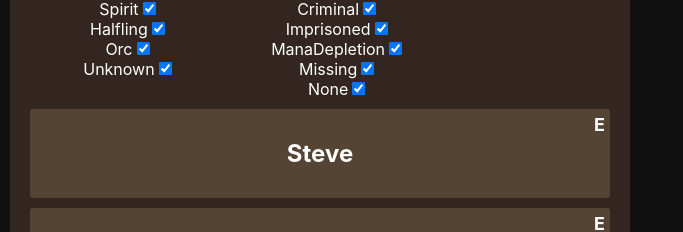
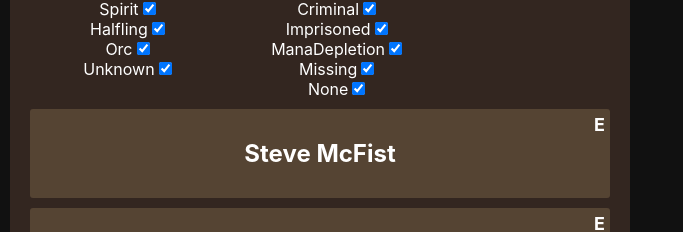
Before and after one commit to claytonweller/fantasy, a React (Create React App) app: page / in a window 1280 px wide. Shown: the part 5470-5702 px from the top of the page, without its empty margins (0-683 px from the left). Built offline with nearby package versions, Linux system fonts and the light colour scheme.

Commit message:
Starting to sign up adv for week4 quests

```diff
--- a/src/data/raw/adventurers.ts
+++ b/src/data/raw/adventurers.ts
@@ -91,6 +91,12 @@ export const rawAdventurers: IRawAdventurer[] = shuffleArray([
     traits: [],
     questParties: [
       {
+        partyId: "p1-q4-4",
+        metrics: [
+
+        ],
+      },
+      {
         partyId: "p1-q2-2",
         metrics: [
           {
@@ -128,6 +134,12 @@ export const rawAdventurers: IRawAdventurer[] = shuffleArray([
     ],
     traits: [],
     questParties: [
+      {
+        partyId: "p1-q4-6",
+        metrics: [
+
+        ],
+      },
       {
         partyId: "p1-q2-2",
         metrics: [
@@ -274,6 +286,12 @@ export const rawAdventurers: IRawAdventurer[] = shuffleArray([
     traits: [],
     questParties: [
       {
+        partyId: "p1-q4-6",
+        metrics: [
+
+        ],
+      },
+      {
         partyId: "p1-q2-2",
         metrics: [
           {
@@ -300,6 +318,12 @@ export const rawAdventurers: IRawAdventurer[] = shuffleArray([
     traits: [],
     questParties: [
       {
+        partyId: "p1-q4-3",
+        metrics: [
+
+        ],
+      },
+      {
         partyId: "p1-q3-1",
         metrics: [
           {
@@ -409,6 +433,10 @@ export const rawAdventurers: IRawAdventurer[] = shuffleArray([
     traits: [],
     questParties: [
       {
+        partyId: "p1-q4-3",
+        metrics: [],
+      },
+      {
         partyId: "p1-q3-1",
         metrics: [],
       },
@@ -523,6 +551,10 @@ export const rawAdventurers: IRawAdventurer[] = shuffleArray([
     traits: [],
     questParties: [
       {
+        partyId: "p1-q4-10",
+        metrics: [],
+      },
+      {
         partyId: "p1-q3-4",
         metrics: [],
       },
@@ -564,6 +596,12 @@ export const rawAdventurers: IRawAdventurer[] = shuffleArray([
     traits: [],
     questParties: [
       {
+        partyId: "p1-q4-6",
+        metrics: [
+
+        ],
+      },
+      {
         lateAddition: true,
         partyId: "p1-q3-5",
         metrics: [
@@ -601,6 +639,12 @@ export const rawAdventurers: IRawAdventurer[] = shuffleArray([
     traits: [],
     questParties: [
       {
+        partyId: "p1-q4-9",
+        metrics: [
+
+        ],
+      },
+      {
         partyId: "p1-q2-3",
         metrics: [
           {
@@ -627,6 +671,12 @@ export const rawAdventurers: IRawAdventurer[] = shuffleArray([
     traits: [],
     questParties: [
       {
+        partyId: "p1-q4-9",
+        metrics: [
+
+        ],
+      },
+      {
         lateAddition: true,
         partyId: "p6-q2-5", // Week 3
         metrics: [
@@ -660,6 +710,12 @@ export const rawAdventurers: IRawAdventurer[] = shuffleArray([
     traits: [],
     questParties: [
       {
+        partyId: "p1-q4-9",
+        metrics: [
+
+        ],
+      },
+      {
         partyId: "p2-q3-7",
         metrics: [],
       },
@@ -748,6 +804,12 @@ export const rawAdventurers: IRawAdventurer[] = shuffleArray([
     traits: [],
     questParties: [
       {
+        partyId: "p1-q4-9",
+        metrics: [
+
+        ],
+      },
+      {
         partyId: "p2-q3-7",
         metrics: [],
       },
@@ -856,6 +918,10 @@ export const rawAdventurers: IRawAdventurer[] = shuffleArray([
     traits: [],
     questParties: [
       {
+        partyId: "p1-q4-3",
+        metrics: [],
+      },
+      {
         partyId: "p1-q3-7",
         metrics: [
           {
@@ -1486,6 +1552,10 @@ export const rawAdventurers: IRawAdventurer[] = shuffleArray([
     traits: [],
     questParties: [
       {
+        partyId: "p1-q4-2",
+        metrics: [],
+      },
+      {
         partyId: "p1-q3-2",
         metrics: [
           {
@@ -1854,6 +1924,10 @@ export const rawAdventurers: IRawAdventurer[] = shuffleArray([
     traits: [],
     questParties: [
       {
+        partyId: "p1-q4-2",
+        metrics: [],
+      },
+      {
         partyId: "p1-q2-6.3",
         metrics: [
           {
@@ -1891,6 +1965,10 @@ export const rawAdventurers: IRawAdventurer[] = shuffleArray([
     traits: [],
     questParties: [
       {
+        partyId: "p1-q4-10",
+        metrics: [],
+      },
+      {
         partyId: "p1-q3-4",
         metrics: [
           {
@@ -1988,6 +2066,10 @@ export const rawAdventurers: IRawAdventurer[] = shuffleArray([
     traits: [],
     questParties: [
       {
+        partyId: "p1-q4-10",
+        metrics: [],
+      },
+      {
         partyId: "p1-q3-4",
         metrics: [],
       },
@@ -2052,7 +2134,14 @@ export const rawAdventurers: IRawAdventurer[] = shuffleArray([
     nicknames: [],
     statusHistory: [],
     traits: [],
-    questParties: [],
+    questParties: [
+      {
+        partyId: "p1-q4-10",
+        metrics: [
+
+        ],
+      },
+    ],
   },
   {
     id: "a51",
@@ -2363,6 +2452,10 @@ export const rawAdventurers: IRawAdventurer[] = shuffleArray([
     traits: [],
     questParties: [
       {
+        partyId: "p1-q4-2",
+        metrics: [],
+      },
+      {
         partyId: "p1-q3-2",
         metrics: [
           {
@@ -2449,6 +2542,10 @@ export const rawAdventurers: IRawAdventurer[] = shuffleArray([
     traits: [],
     questParties: [
       {
+        partyId: "p1-q4-10",
+        metrics: [],
+      },
+      {
         partyId: "p1-q3-4",
         metrics: [],
       },
@@ -2525,7 +2622,7 @@ export const rawAdventurers: IRawAdventurer[] = shuffleArray([
   },
   {
     id: "a64",
-    name: `Steve`,
+    name: `Steve McFist`,
     races: [AdventurerRaces.Human],
     rank: Ranks.E,
     class: AdventurerClasses.Attacker,
@@ -2648,6 +2745,10 @@ export const rawAdventurers: IRawAdventurer[] = shuffleArray([
     traits: [],
     questParties: [
       {
+        partyId: "p1-q4-2",
+        metrics: [],
+      },
+      {
         partyId: "p1-q3-2",
         metrics: [],
       },
--- a/src/data/raw/quests.ts
+++ b/src/data/raw/quests.ts
@@ -111,7 +111,17 @@ export const rawQuests: IRawQuest[] = shuffleQuestsByWeek([
     questRank: Ranks.D,
     postedBy: "Brother Merl",
     description: `"Something is amiss in the city Graveyard. Bodies have been exhumed. Please keep watch, and may the holy mother watch you."`,
-    parties: [],
+    parties: [
+      {
+        id: "p1-q4-1",
+        startWeek: 4,
+        notes: `TODO`,
+        status: QuestStatus.Claimed,
+        // clanId: "c2",
+        metrics: [
+        ],
+      },
+    ],
   },
   {
     id: "q4-2",
@@ -124,7 +134,17 @@ export const rawQuests: IRawQuest[] = shuffleQuestsByWeek([
     questRank: Ranks.D,
     postedBy: "Elder K'Tar",
     description: `"The Azure Wolf Father, Mamut, must be returned to the Sacred Grove, or things will only get worse. He was in the town square, but where is he now?"`,
-    parties: [],
+    parties: [
+      {
+        id: "p1-q4-2",
+        startWeek: 4,
+        notes: `TODO - Ash invites asks Icenose to help track Mamut down.`,
+        status: QuestStatus.Claimed,
+        clanId: "c10",
+        metrics: [
+        ],
+      },
+    ],
   },
   {
     id: "q4-3",
@@ -136,8 +156,18 @@ export const rawQuests: IRawQuest[] = shuffleQuestsByWeek([
     questType: QuestTypes.Fetch,
     questRank: Ranks.B,
     postedBy: "Mayor Corque",
-    description: `"Everyone remain calm. Please. Keep order. I know. I know. None of use want to be trapped inside the city walls. I hear you. We are sending some of our best to tell the capitol what's happening here."`,
-    parties: [],
+    description: `"Everyone remain calm. Please. Keep order. I know. I know. None of us want to be trapped inside the city walls. I hear you. We are sending some of our best to tell the capitol what's happening here."`,
+    parties: [
+      {
+        id: "p1-q4-3",
+        startWeek: 4,
+        notes: `TODO - stone claw, sleek wind shay, and vivian`,
+        status: QuestStatus.Claimed,
+        clanId: "c3",
+        metrics: [
+        ],
+      },
+    ],
   },
   {
     id: "q4-4",
@@ -150,7 +180,18 @@ export const rawQuests: IRawQuest[] = shuffleQuestsByWeek([
     questRank: Ranks.B,
     postedBy: "Gorn Wigby",
     description: `"It appears the noisy gnat is spawning a brood. Those close to me are, not accustomed to such... discomfort. A talented (and discrete) pest handler would be well appreciated."`,
-    parties: [],
+    parties: [
+      {
+        id: "p1-q4-4",
+        startWeek: 4,
+        notes: `TODO`,
+        status: QuestStatus.Claimed,
+        clanId: "c2",
+        metrics: [
+
+        ],
+      },
+    ],
   },
   {
     id: "q4-5",
@@ -162,8 +203,18 @@ export const rawQuests: IRawQuest[] = shuffleQuestsByWeek([
     questType: QuestTypes.Fetch,
     questRank: Ranks.C,
     postedBy: "Sister Lasiter",
-    description: `"There is a strange affliction spreading through the city. People suddenly collapsing, then if they don't receive treatment their trunk and neck are covered in dark, spidering lesions. We're nearly out of medicinal herbs. May the holy mother save us all."`,
-    parties: [],
+    description: `"There is a strange affliction spreading through the city. People suddenly collapsing. Then if they don't receive treatment, their trunk and neck are covered in dark, spidering lesions. We're nearly out of medicinal herbs. May the holy mother save us all."`,
+    parties: [
+      {
+        id: "p1-q4-5",
+        startWeek: 4,
+        notes: `TODO`,
+        status: QuestStatus.Claimed,
+        // clanId: "c2",
+        metrics: [
+        ],
+      },
+    ],
   },
   {
     id: "q4-6",
@@ -176,7 +227,18 @@ export const rawQuests: IRawQuest[] = shuffleQuestsByWeek([
     questRank: Ranks.B,
     postedBy: "Stimbar Kolnok",
     description: `Now we all know that the city is on lockdown. It's not safe to leave. We would never think of trying. But perhaps some enterprising adventurers would be willing to... show some out of town merchants like ourselves around town? Just a tour of the city and nothing more. We would pay handsomely for such a... tour.`,
-    parties: [],
+    parties: [
+      {
+        id: "p1-q4-6",
+        startWeek: 4,
+        notes: `TODO`,
+        status: QuestStatus.Claimed,
+        clanId: "c2",
+        metrics: [
+
+        ],
+      },
+    ],
   },
   {
     id: "q4-7",
@@ -189,7 +251,17 @@ export const rawQuests: IRawQuest[] = shuffleQuestsByWeek([
     questRank: Ranks.C,
     postedBy: "The Town Guard",
     description: `Look the town walls are pretty strong. But if even one of these tough monsters gets in here with all these trapped civilians it's going to be bad time.`,
-    parties: [],
+    parties: [
+      {
+        id: "p1-q4-7",
+        startWeek: 4,
+        notes: `TODO`,
+        status: QuestStatus.Claimed,
+        // clanId: "c2",
+        metrics: [
+        ],
+      },
+    ],
   },
   {
     id: "q4-8",
@@ -202,7 +274,17 @@ export const rawQuests: IRawQuest[] = shuffleQuestsByWeek([
     questRank: Ranks.D,
     postedBy: "Various",
     description: `The board is covered with missing persons postings. It doesn't help that the there are over five times as many people in the walls as usual. Most of whom are not familiar with the city, but that alone wouldn't account for this volume.`,
-    parties: [],
+    parties: [
+      {
+        id: "p1-q4-8",
+        startWeek: 4,
+        notes: `TODO`,
+        status: QuestStatus.Claimed,
+        // clanId: "c2",
+        metrics: [
+        ],
+      },
+    ],
   },
   {
     id: "q4-9",
@@ -215,7 +297,17 @@ export const rawQuests: IRawQuest[] = shuffleQuestsByWeek([
     questRank: Ranks.B,
     postedBy: "Guildmaster Vahn",
     description: `"Shut up. Hey. Quiet! That's coming out of your reward gold. It's your fault for not shutting your gob. You too! Shut it! Look It's not going to get better until we get some of these scared people out of here. But in order to do that we need to clear a safe enough path to somewhere else. Valeon is out of the question. That's right through the belly of the beast. Furthbrand is a dangerous enough trip even if it wasn't having horrible storms right now. So the only option is going south to Serpentina. Go out there and thin the beasts out, and hopefully Axel Gearlywhirl's monster deterring dohicky works well enough to keep the road clear long enough to get people out of here."`,
-    parties: [],
+    parties: [
+      {
+        id: "p1-q4-9",
+        startWeek: 4,
+        notes: `TODO`,
+        status: QuestStatus.Claimed,
+        clanId: "c4",
+        metrics: [
+        ],
+      },
+    ],
   },
   {
     id: "q4-10",
@@ -227,8 +319,18 @@ export const rawQuests: IRawQuest[] = shuffleQuestsByWeek([
     questType: QuestTypes.Kill,
     questRank: Ranks.C,
     postedBy: "Trade Guild",
-    description: `We don't know how long all these people are going to be trapped here. We're going to have a riot on our hands if we don't feed them.`,
-    parties: [],
+    description: `We don't know how long all these people are going to be trapped here. If we don't feed them, we're going to have a riot on our hands. Riots are terrible for business.`,
+    parties: [
+      {
+        id: "p1-q4-10",
+        startWeek: 4,
+        notes: `TODO`,
+        status: QuestStatus.Claimed,
+        clanId: "c7",
+        metrics: [
+        ],
+      },
+    ],
   },
 
   // Week 3
```
